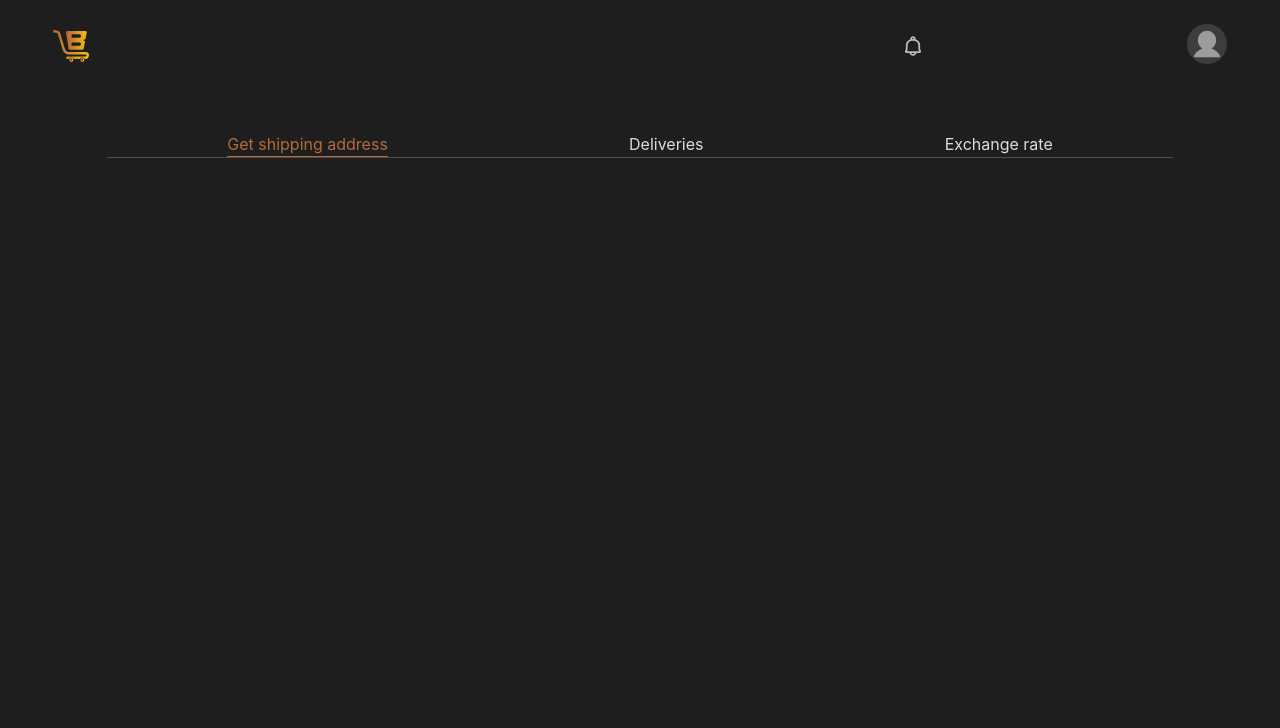
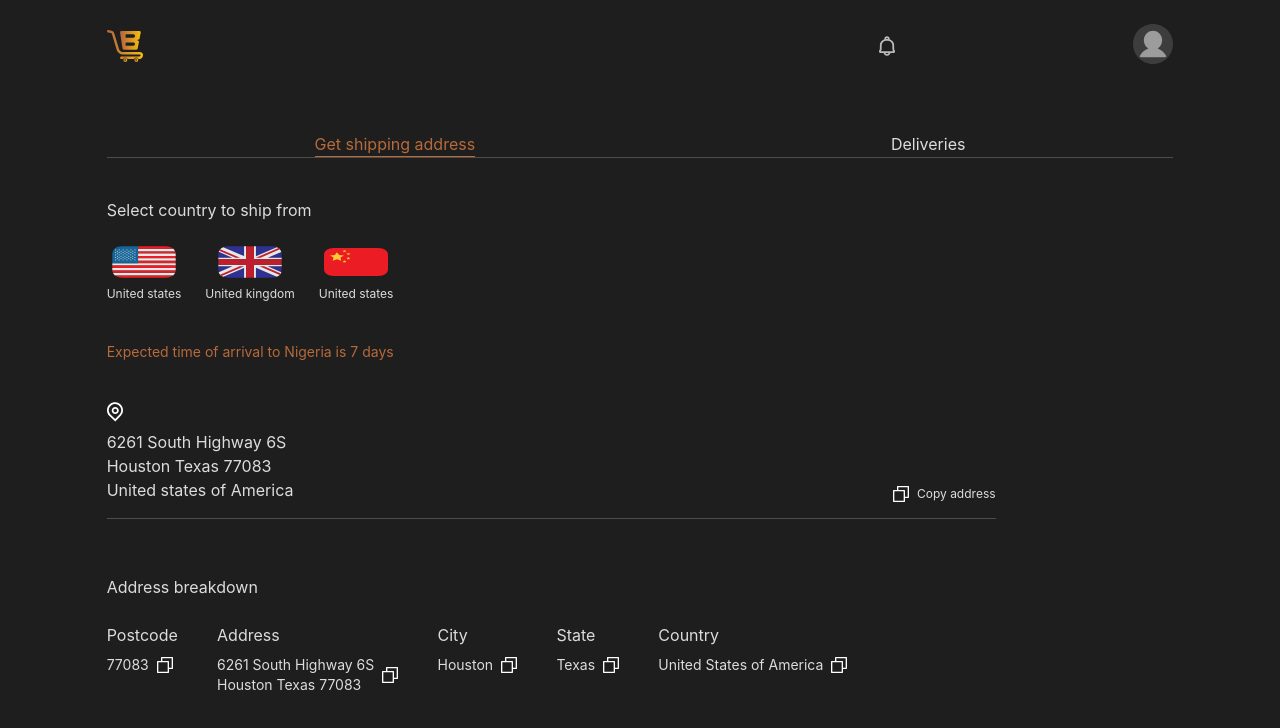
Before and after one commit to Borderlesscart/cart-app, a Nuxt app: page / in a window 1280 px wide. Shown: the top 728 px of the page. Built offline with nearby package versions, Linux system fonts and the light colour scheme.

Commit message:
base template design

```diff
--- a/pages/index.vue
+++ b/pages/index.vue
@@ -1,6 +1,6 @@
 <template>
     <!-- Top header -->
-    <div class="w-11/12 flex mx-auto mt-6">
+    <div class="w-11/12 sm:w-10/12 flex mx-auto mt-6">
       <div class="w-1/2">
         <img src="img/logo.svg" class="w-9 h-11">
       </div>
@@ -15,9 +15,103 @@
     </div>
 
     <!-- Nav bar -->
-    <div class="w-10/12 border-b border-dark-grey flex mt-16 m-auto text-off-white justify-between sm:justify-around sm:text-base text-xs">
+    <div class="w-10/12 border-b border-dark-grey flex mt-16 m-auto text-off-white justify-between sm:justify-around sm:text-base text-sm">
       <div class="cursor-pointer primary-color border-b primary-color-border font-inter"><span>Get shipping address</span></div>
       <div class="cursor-pointer font-inter"><span>Deliveries</span></div>
-      <div class="cursor-pointer font-inter"><span>Exchange rate</span></div>
+      <!-- <div class="cursor-pointer font-inter"><span>Exchange rate</span></div> -->
+    </div>
+
+    <!-- Country select -->
+    <div class="mt-10 flex flex-col m-auto text-off-white font-inter w-10/12">
+      <div class="sm:text-base text-sm">
+        <span>Select country to ship from</span>
+      </div>
+      <div class="mt-6 flex flex-wrap grow">
+        <div class="flex flex-col sm:mr-6 mr-4 cursor-pointer">
+          <img src="img/united-states.svg" class="sm:w-16 w-14 m-auto">
+          <span class="text-xs mt-2">United states</span>
+        </div>
+        <div class="flex flex-col sm:mr-6 mr-4 cursor-pointer">
+          <img src="img/united-kingdom.svg" class="sm:w-16 w-14 m-auto">
+          <span class="text-xs mt-2">United kingdom</span>
+        </div>
+        <div class="flex flex-col cursor-pointer">
+          <img src="img/china.svg" class="sm:w-16 w-14 m-auto">
+          <span class="text-xs mt-2">United states</span>
+        </div>
+      </div>
+      <!-- Estimated arrival time to Nigeria -->
+      <div class="mt-10 sm:text-sm text-xs text-primary">
+        <span>Expected time of arrival to Nigeria is 7 days</span>
+      </div>
+      <!-- Address block -->
+      <div class="mt-10">
+        <div><img src="img/pin.svg" class="w-4"></div>
+        <div class="mt-2 flex sm:w-10/12 md:w-10/12 pb-4 border-b border-dark-grey justify-between font-inter text-offwhite text-sm sm:text-base">
+          <div>
+            <span>
+              6261 South Highway 6S<br>
+              Houston Texas 77083<br>
+              United states of America
+            </span>
+          </div>
+          <div class="flex mt-auto cursor-pointer">
+            <img src="img/copy.svg" class="w-4 mr-2"> <span class="text-xs">Copy address</span>
+          </div>
+        </div>
+      </div>
+
+     <!-- Address breakdown block  -->
+     <div class="mt-14 sm:w-10/12">
+      <div class="sm:text-base text-sm">
+        <span>Address breakdown</span>
+      </div>
+
+      <div class="flex sm:w-10/12 mt-6 flex-wrap justify-between gap-y-8">
+        <div>
+          <div class="sm:text-base text-sm"><span>Postcode</span></div>
+          <div class="flex sm:text-sm text-xs mt-2">
+            <span class="mr-2">77083</span>
+            <img src="img/copy.svg" class="w-4">
+          </div>
+        </div>
+
+        <div>
+          <div class="sm:text-base text-sm"><span>Address</span></div>
+          <div class="flex sm:text-sm text-xs mt-2">
+            <span class="mr-2">
+              6261 South Highway 6S<br>
+              Houston Texas 77083
+            </span>
+            <img src="img/copy.svg" class="w-4">
+          </div>
+        </div>
+
+        <div>
+          <div class="sm:text-base text-sm"><span>City</span></div>
+          <div class="flex sm:text-sm text-xs mt-2">
+            <span class="mr-2">Houston</span>
+            <img src="img/copy.svg" class="w-4">
+          </div>
+        </div>
+
+        <div>
+          <div class="sm:text-base text-sm"><span>State</span></div>
+          <div class="flex sm:text-sm text-xs mt-2">
+            <span class="mr-2">Texas</span>
+            <img src="img/copy.svg" class="w-4">
+          </div>
+        </div>
+
+        <div>
+          <div class="sm:text-base text-sm"><span>Country</span></div>
+          <div class="flex sm:text-sm text-xs mt-2">
+            <span class="mr-2">United States of America</span>
+            <img src="img/copy.svg" class="w-4">
+          </div>
+        </div>
+
+      </div>
+     </div>
     </div>
 </template>
```
Also changed, not shown: 1 other file (tests, documents, lock files or other folders).
